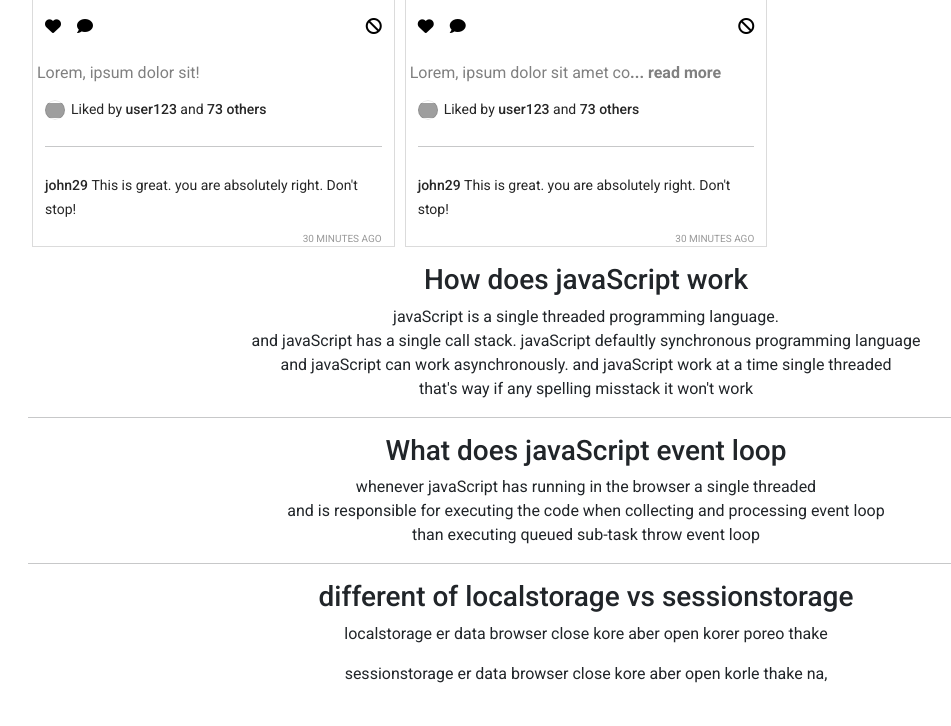
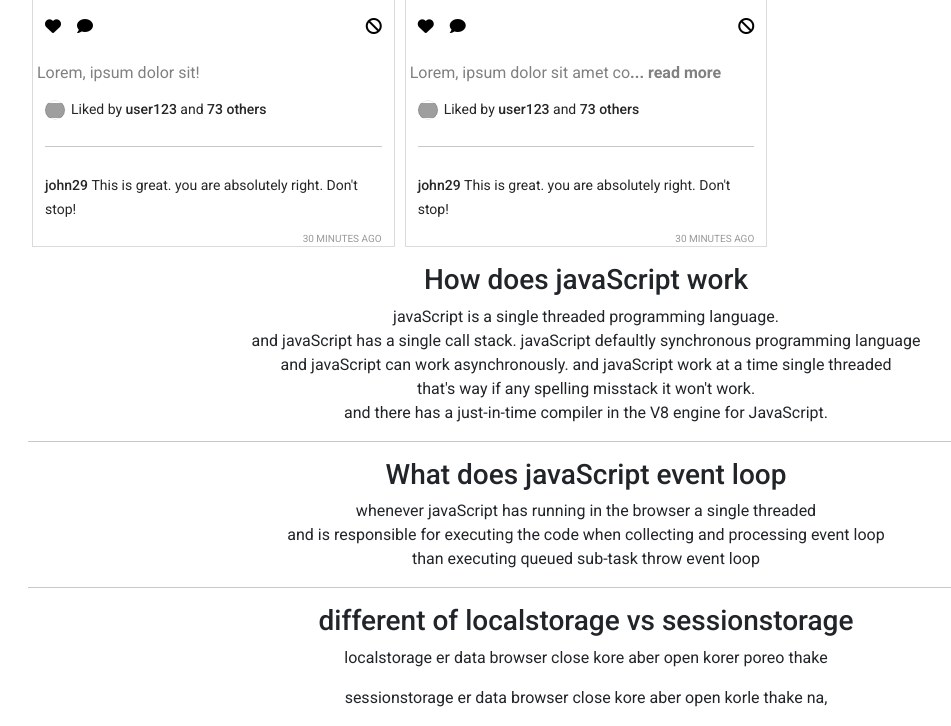
Before and after one commit to annise-arif/insta-shohor, a plain HTML site: page index.html in a window 1280 px wide. Shown: the part 1285-2011 px from the top of the page, without its empty margins (54-1005 px from the left). Before the commit the page ends 1987 px from the top, so only its background shows below. Drawn offline with nearby package versions, Linux system fonts and the light colour scheme; grey boxes are pictures that could not be loaded.

Commit message:
updated any thing

```diff
--- a/index.html
+++ b/index.html
@@ -84,7 +84,8 @@
                 <p>javaScript is a single threaded programming language. <br>
                      and javaScript has a single call stack. javaScript defaultly synchronous programming language <br>
                      and javaScript can work asynchronously. and javaScript work at a time single threaded <br>
-                      that's way if any spelling misstack it won't work<br>
+                      that's way if any spelling misstack it won't work.<br>
+                      and there has a just-in-time compiler in the V8 engine for JavaScript.
                  </p>
                  <hr>
 
```
